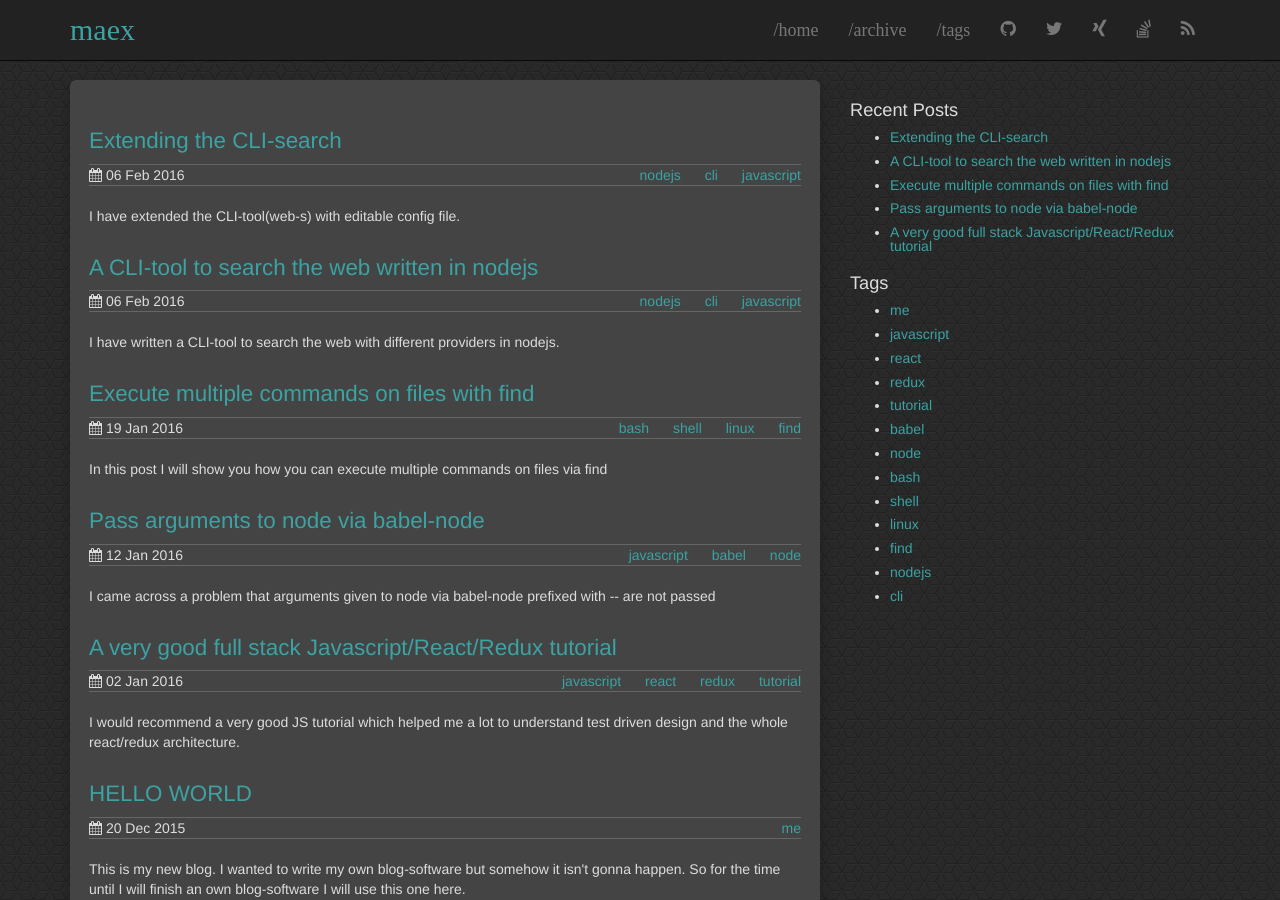
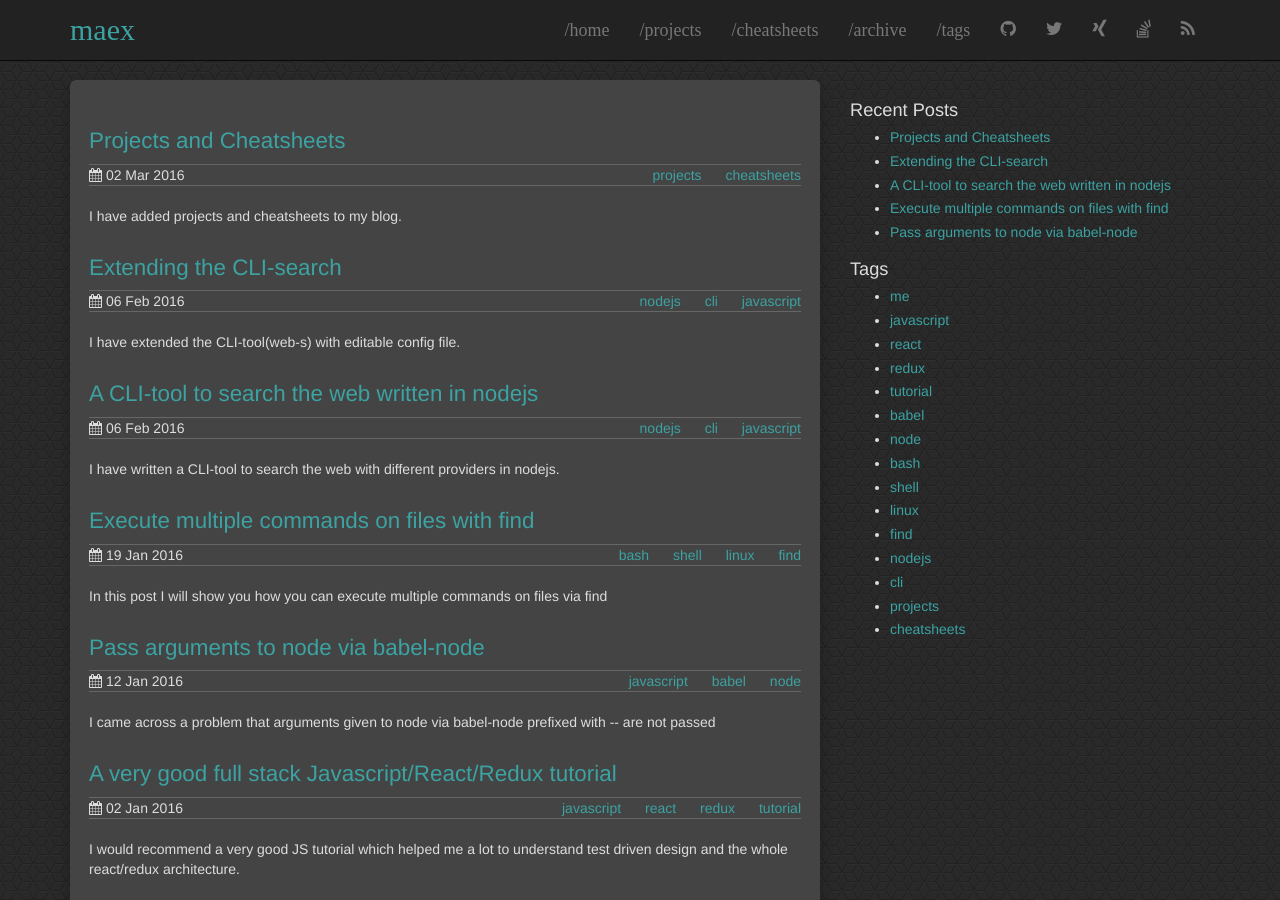
Before and after one commit to mstruebing/myblog, a Jekyll site: the page built from index.html, in a window 1280 px wide and 900 px high. Built offline with Jekyll 4.4.1, drawn with Linux system fonts in a browser that asks for light colours.

Commit message:
[TASK] Add projects and cheatsheets

```diff
--- a/_includes/header.html
+++ b/_includes/header.html
@@ -25,6 +25,8 @@
       <div id="navBar" class="collapse navbar-collapse">
         <ul class="nav navbar-nav">
           <li><a href="/">/home</a></li>
+          <li><a href="/projects">/projects</a></li>
+          <li><a href="/cheatsheets">/cheatsheets</a></li>
           <li><a href="/archive.html">/archive</a></li>
           <li><a href="/tags.html">/tags</a></li>
           {% if site.social.github %}
--- /dev/null
+++ b/_posts/2016-03-03-projects-and-cheatsheets.md
@@ -0,0 +1,13 @@
+---
+layout: post
+title: "Projects and Cheatsheets"
+date: 2016-03-02 17:30:00
+description: I have added projects and cheatsheets to my blog.
+tags: projects cheatsheets
+---
+
+# Hello everybody
+
+I have added two new sections. One is <a href='{{site.baseurl}}/projects'>projects</a> which is a list of all my selfcoded stuff and so on and the other section
+is <a href='{{site.baseurl}}/cheatsheets'>cheatsheets</a>.
+I will populate them more and more as soon as I have time.
--- /dev/null
+++ b/cheatsheets/index.md
@@ -0,0 +1,10 @@
+---
+layout: page
+title: cheatsheets
+---
+
+# cheatsheets
+
+Here I will list all my personal cheatsheets.
+
+1. [vi/vim](/cheatsheets/vim)
```
Also changed, not shown: _posts/2016-02-07-a-cli-tool-to-search-the-web-written-in-nodejs.md (+1 -1 lines), _posts/2016-02-14-extending-the-cli-search.md (+1 -1 lines), cheatsheets/vim.md (added, +29 -0 lines), projects.md (added, +39 -0 lines).
